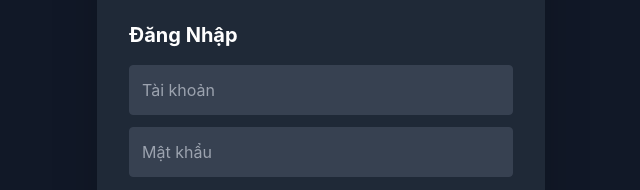
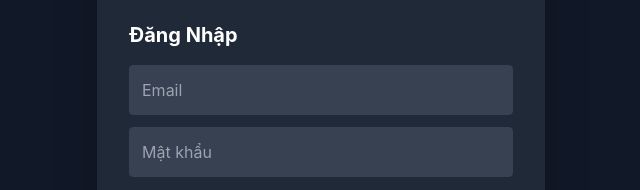
Before and after one commit to atunheo/quaysomayman, a plain HTML site: page index.html in a window 1280 px wide. Shown: the part 335-525 px from the top of the page, 319-959 px from the left. Drawn offline with nearby package versions, Linux system fonts and the light colour scheme.

Commit message:
Update index.html

```diff
--- a/index.html
+++ b/index.html
@@ -23,7 +23,7 @@
     <!-- Form đăng nhập -->
     <div id="loginForm">
       <h2 class="text-xl font-bold mb-4">Đăng Nhập</h2>
-      <input id="loginUsername" placeholder="Tài khoản" type="text" class="w-full p-3 mb-3 border border-gray-700 rounded bg-gray-700 text-white" />
+      <input id="loginUsername" placeholder="Email" type="text" class="w-full p-3 mb-3 border border-gray-700 rounded bg-gray-700 text-white" />
       <input id="loginPassword" placeholder="Mật khẩu" type="password" class="w-full p-3 mb-4 border border-gray-700 rounded bg-gray-700 text-white" />
       <button id="loginSubmit" class="w-full bg-blue-600 hover:bg-blue-700 text-white font-bold py-3 rounded-lg transition">Đăng nhập</button>
     </div>
```
